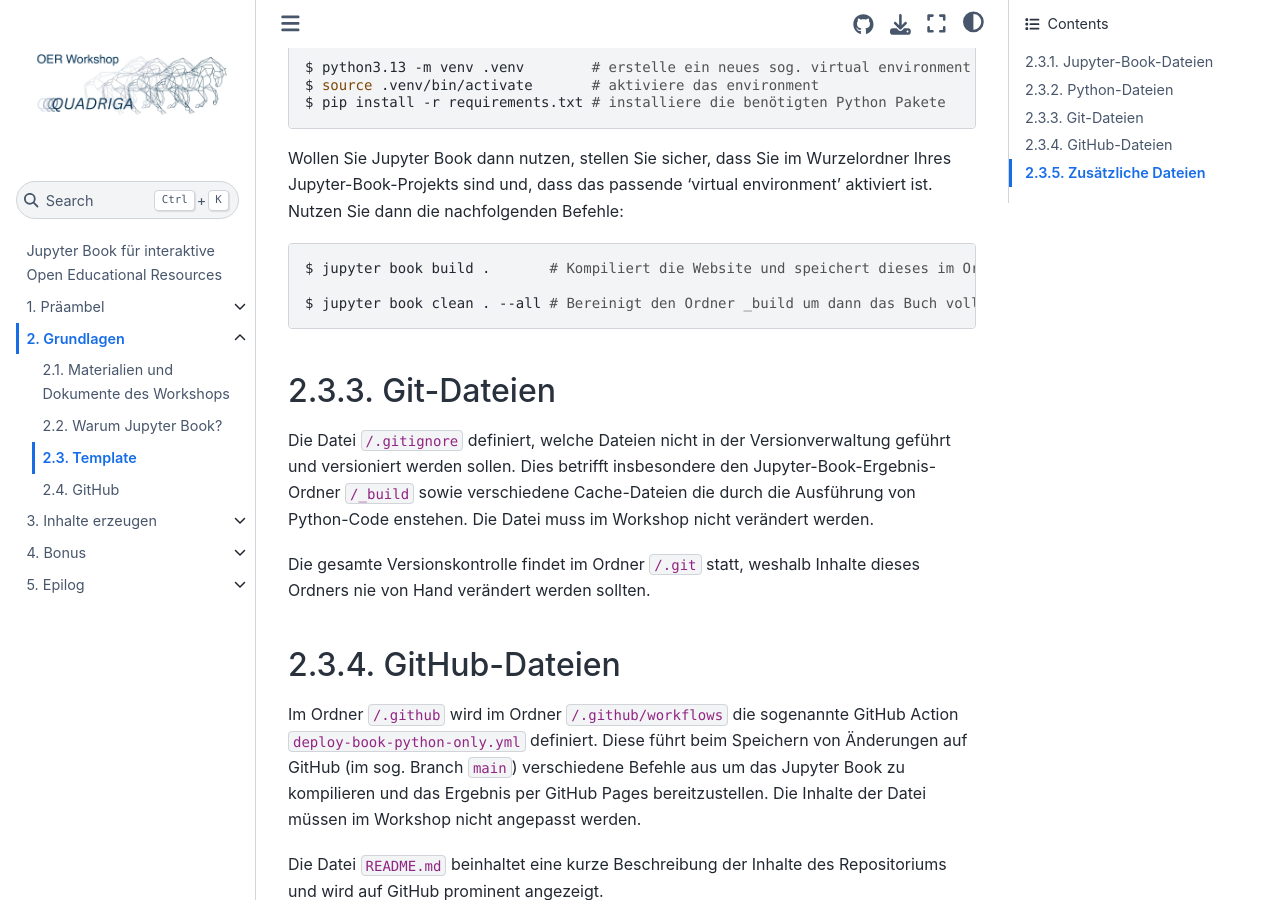
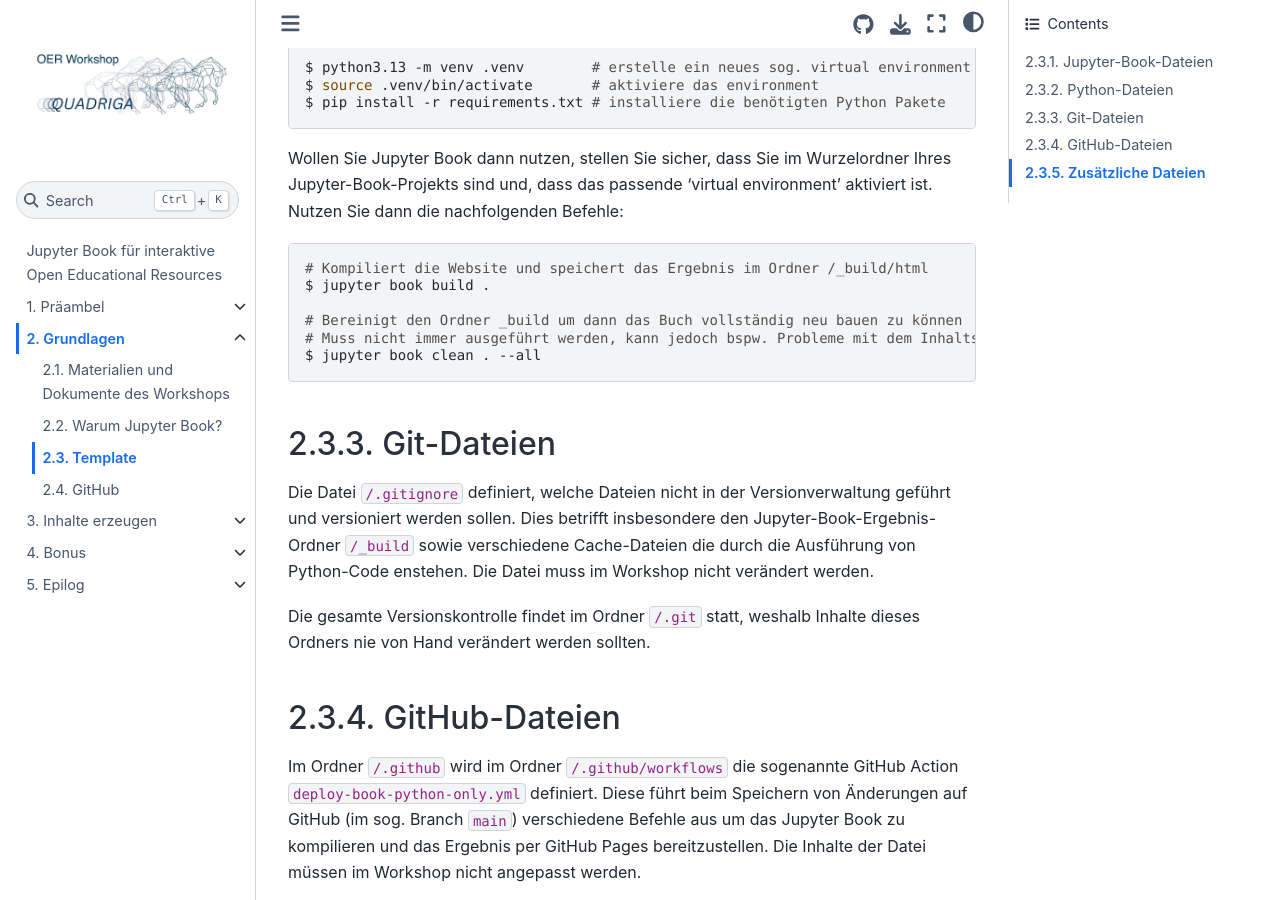
Before and after one commit to quadriga-dk/OER-Workshop, a Jupyter Book: the page built from grundlagen/template.md, in a window 1280 px wide and 900 px high, scrolled down 1208 px. Built offline with Jupyter Book 1.0.4 settings and Sphinx 7.4.7 and the Sphinx Book theme 1.1.4, drawn with Linux system fonts in a browser that asks for light colours; pages that are not in the unit, such as notebooks, are missing from menus.

Commit message:
fix: update jupyter book commands examples

````diff
--- a/grundlagen/template.md
+++ b/grundlagen/template.md
@@ -28,9 +28,12 @@ $ pip install -r requirements.txt # installiere die benötigten Python Pakete
 Wollen Sie Jupyter Book dann nutzen, stellen Sie sicher, dass Sie im Wurzelordner Ihres Jupyter-Book-Projekts sind und, dass das passende 'virtual environment' aktiviert ist. Nutzen Sie dann die nachfolgenden Befehle:
 
 ```bash
-$ jupyter book build .       # Kompiliert die Website und speichert dieses im Ordner /_build/html
+# Kompiliert die Website und speichert das Ergebnis im Ordner /_build/html
+$ jupyter book build .
 
-$ jupyter book clean . --all # Bereinigt den Ordner _build um dann das Buch vollständig neu bauen zu können
+# Bereinigt den Ordner _build um dann das Buch vollständig neu bauen zu können
+# Muss nicht immer ausgeführt werden, kann jedoch bspw. Probleme mit dem Inhaltsverzeichnis lösen
+$ jupyter book clean . --all
 ```
 
 ## Git-Dateien
````
